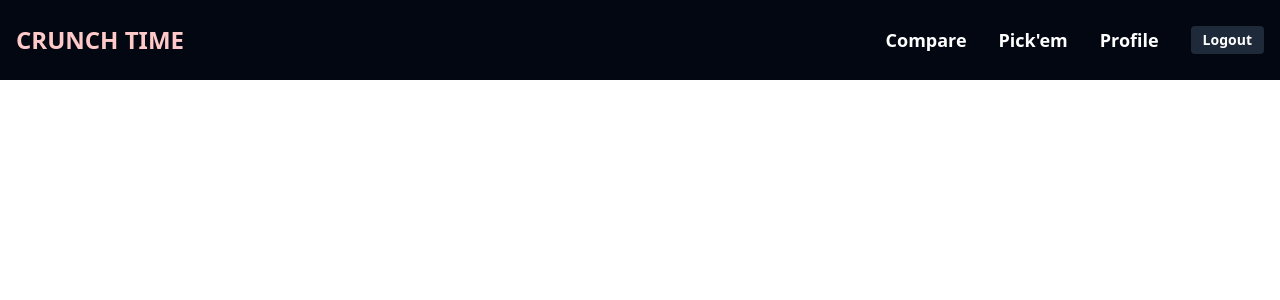
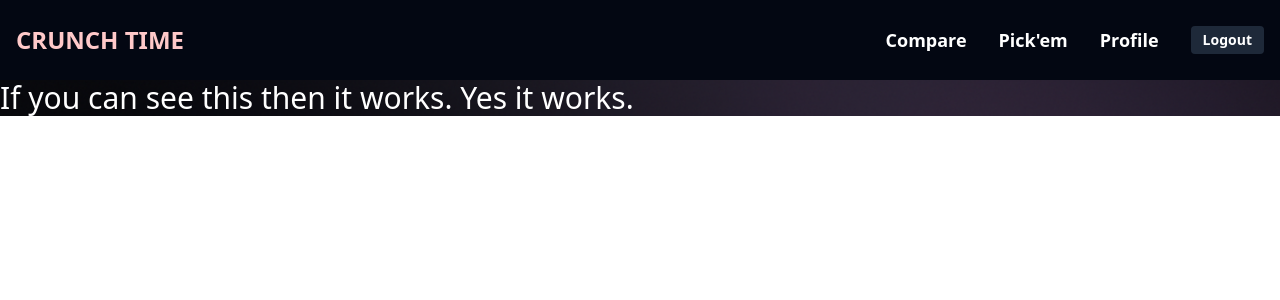
Before and after one commit to Krishna-Panicker12/Crunch-Time, a React (Vite) app: page /pickem in a window 1280 px wide. Shown: the top 300 px of the page. Built offline with nearby package versions, Linux system fonts and the light colour scheme; no server answers; sample sign-in values are in the browser's storage.

Commit message:
Testing if Pick'em page displays after signing in

```diff
--- a/src/pages/PickEm.jsx
+++ b/src/pages/PickEm.jsx
@@ -2,6 +2,11 @@
 
 
 function PickEm() {
+    return (
+        <div>
+            <h1 className="text-3xl text-white">If you can see this then it works. Yes it works.</h1>
+        </div>
+    )
 }
 
 export default PickEm
```
